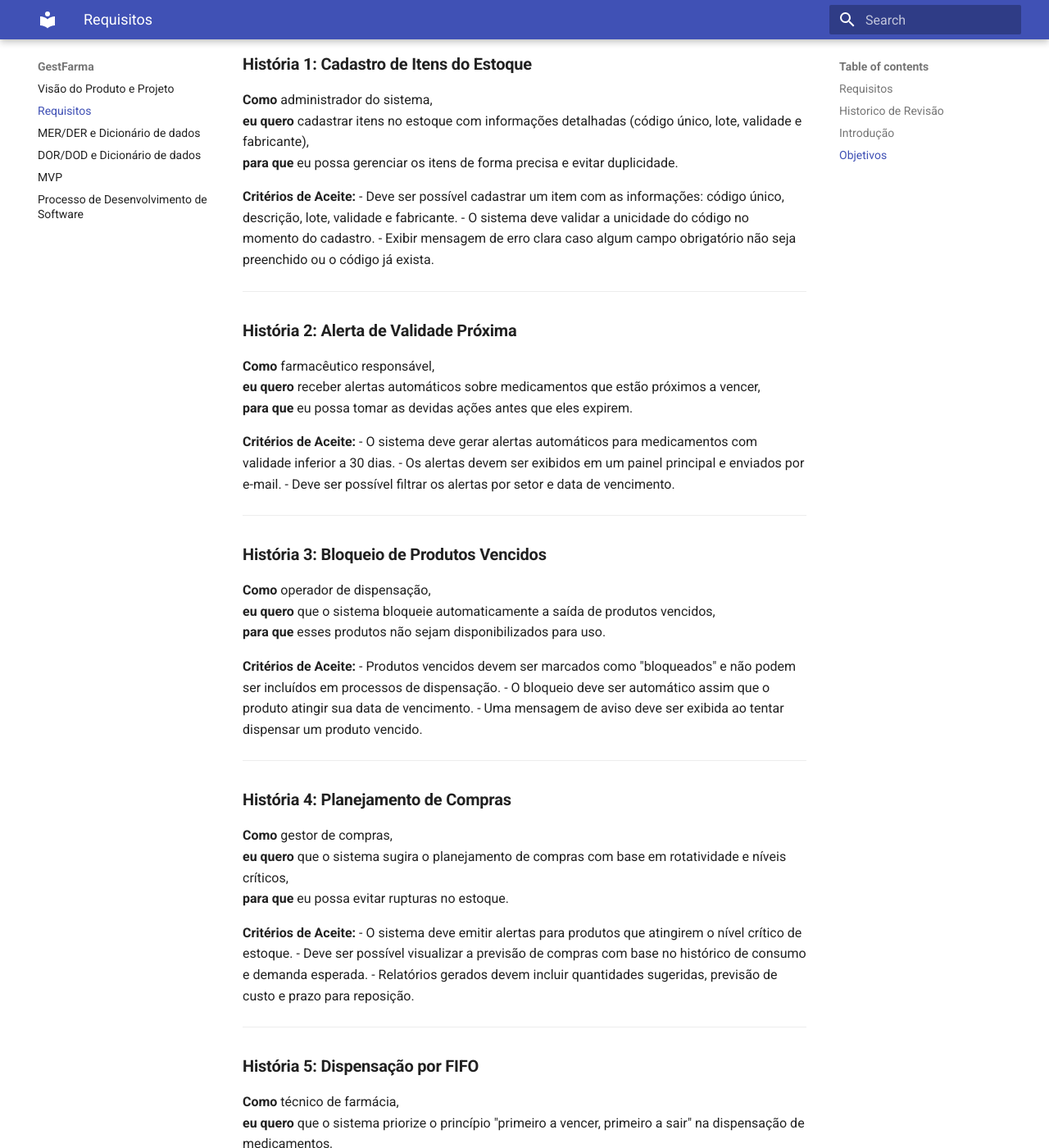
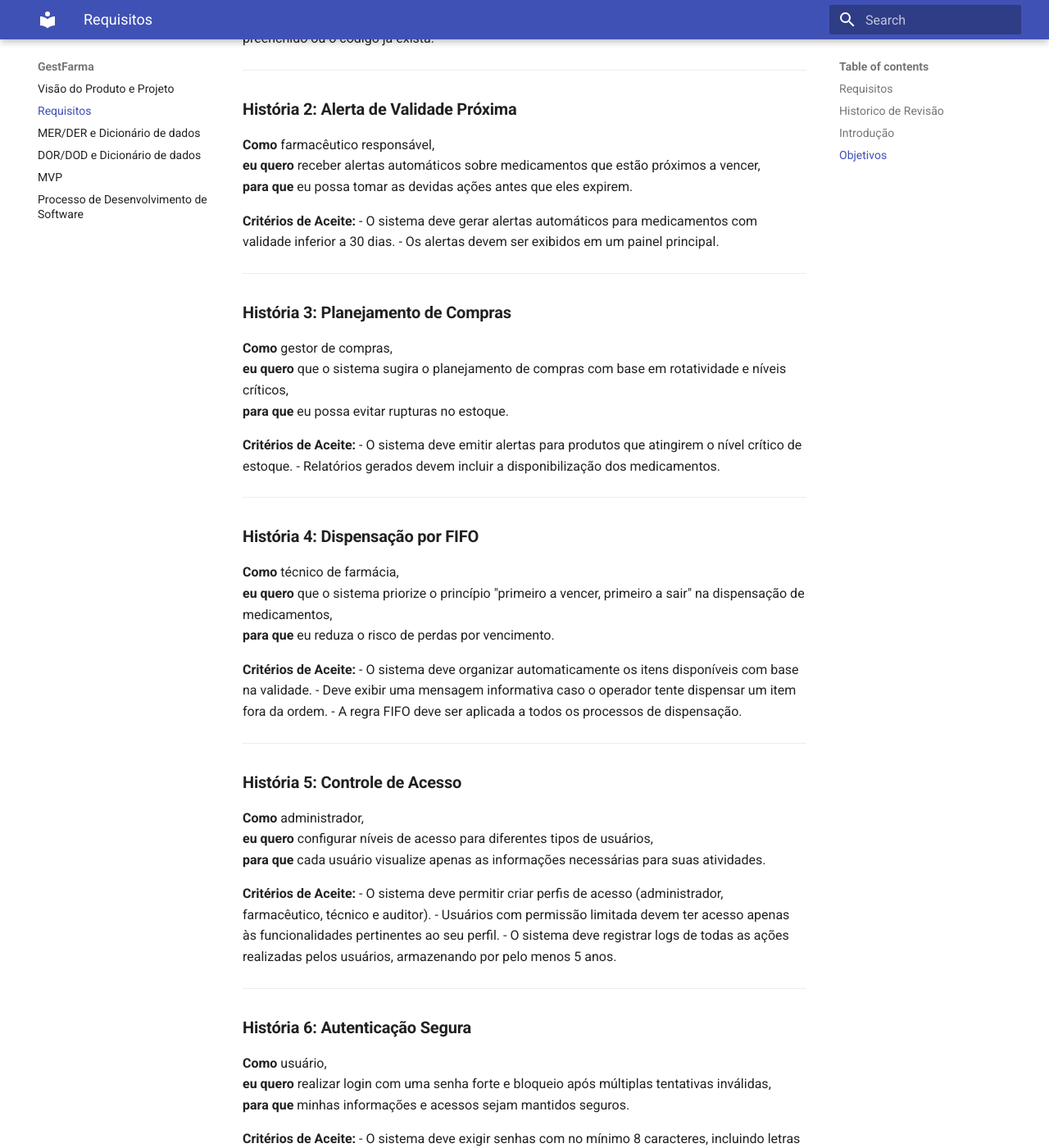
Before and after one commit to FGA-REQ/2024.2-Requisitores, an MkDocs documentation site: the page built from docs/visao-projeto-produto/regrasdenegocio.md, in a window 1280 px wide and 1400 px high, scrolled down 3292 px. Shown: the whole window at 82% size. Built offline with MkDocs 1.6.1 and Material for MkDocs 9.7.7, drawn with Linux system fonts in a browser that asks for light colours; some of the changed text lies outside the part shown.

Commit message:
Update regrasdenegocio.md

```diff
--- a/docs/visao-projeto-produto/regrasdenegocio.md
+++ b/docs/visao-projeto-produto/regrasdenegocio.md
@@ -8,6 +8,7 @@
 |----------------|------------|-------------------------------------------------------------------|------------------------------------------------------------------------------------------------|
 | 11/12/2024     | 1.1        | Declaração de Problema, Posição das regras de negócio do projeto  | Davi Casseb, Fernanda Noronha, Joyce Dionizio, Karolina Barbosa, Vitor Carvalho Pereira, Yago Amin Santos |
 | 26/01/2025     | 2.0        | Declaração dos requisitos conforme o SAFe baseado nas regras de negócio previamente estabelecidas e revisadas com o cliente.  | Fernanda Noronha  |
+| 06/02/2025     | 2.1        | Ajuste da declaração dos requisitos conforme o SAFe baseado nas regras de negócio previamente estabelecidas e revisadas com o cliente.  | Davi Casseb, Fernanda Noronha, Joyce Dionizio, Karolina Barbosa, Vitor Carvalho Pereira, Yago Amin Santos  |
 
 
 ## Introdução
@@ -43,22 +44,13 @@ Descrição: Permitir o registro completo de itens do estoque com informações
 ### **Funcionalidade 2: Alerta de Validade Próxima**
 Descrição: Notificar os responsáveis sobre produtos próximos ao vencimento.
 
-### **Funcionalidade 3: Bloqueio de Produtos Vencidos**
-Descrição: Impedir o uso de produtos vencidos, garantindo a segurança.
-
-### **Funcionalidade 4: Planejamento de Compras Baseado em Dados**
-Descrição: Sugerir compras com base em rotatividade e níveis críticos de estoque.
-
-### **Funcionalidade 5: Dispensação por FIFO**
+### **Funcionalidade 3: Dispensação por FIFO**
 Descrição: Garantir que produtos com validade próxima sejam priorizados na saída.
 
-### **Funcionalidade 6: Inventário e Relatórios de Divergência**
-Descrição: Prover ferramentas para realização de inventários e ajustes no estoque.
-
-### **Funcionalidade 7: Controle de Acesso por Perfil**
+### **Funcionalidade 4: Controle de Acesso por Perfil**
 Descrição: Configurar níveis de acesso diferenciados para cada perfil de usuário.
 
-### **Funcionalidade 8: Autenticação Segura**
+### **Funcionalidade 5: Autenticação Segura**
 Descrição: Garantir a segurança no login com senhas fortes e bloqueios automáticos.
 
 ---
@@ -67,8 +59,7 @@ Descrição: Garantir a segurança no login com senhas fortes e bloqueios autom
 | **Regras de Negócio**                      | **Requisitos Funcionais**                                           | **Requisitos Não Funcionais**                                     |
 |--------------------------------------------|----------------------------------------------------------------------|-------------------------------------------------------------------|
 | Cadastro de itens deve evitar duplicidade. | Cadastro de itens com código único, lote, validade e fabricante.    | Tempo de resposta menor que 3 segundos.                          |
-| Produtos vencidos não podem ser usados.    | Bloqueio automático de produtos vencidos.                          | Sistema escalável para até 10.000 registros simultâneos.         |
-| Alertar sobre produtos próximos ao vencimento. | Geração de alertas automáticos para produtos com validade < 30 dias. | Design responsivo e acessível conforme WCAG 2.1.                 |
+| Alertar sobre produtos próximos ao vencimento. | Geração de alertas automáticos para produtos com validade < 30 dias. | Design responsivo e acessível conforme WCAG 2.1.              |
 | Compras devem ser planejadas.              | Planejamento baseado em rotatividade e níveis críticos de estoque.  | Dados criptografados para segurança.                             |
 | Dispensação deve priorizar o FIFO.         | Organização automática de itens baseando-se na validade.            | Sistema deve operar sem perda de desempenho em alta demanda.     |
 | Controle de acesso deve ser restrito.      | Configuração de perfis de acesso com permissões específicas.        | Logs armazenados por pelo menos 5 anos.                          |
@@ -97,36 +88,22 @@ Descrição: Garantir a segurança no login com senhas fortes e bloqueios autom
 
 **Critérios de Aceite:**
 - O sistema deve gerar alertas automáticos para medicamentos com validade inferior a 30 dias.
-- Os alertas devem ser exibidos em um painel principal e enviados por e-mail.
-- Deve ser possível filtrar os alertas por setor e data de vencimento.
+- Os alertas devem ser exibidos em um painel principal.
 
 ---
 
-### **História 3: Bloqueio de Produtos Vencidos**
-**Como** operador de dispensação,
-**eu quero** que o sistema bloqueie automaticamente a saída de produtos vencidos,
-**para que** esses produtos não sejam disponibilizados para uso.
 
-**Critérios de Aceite:**
-- Produtos vencidos devem ser marcados como "bloqueados" e não podem ser incluídos em processos de dispensação.
-- O bloqueio deve ser automático assim que o produto atingir sua data de vencimento.
-- Uma mensagem de aviso deve ser exibida ao tentar dispensar um produto vencido.
-
----
-
-### **História 4: Planejamento de Compras**
+### **História 3: Planejamento de Compras**
 **Como** gestor de compras,
 **eu quero** que o sistema sugira o planejamento de compras com base em rotatividade e níveis críticos,
 **para que** eu possa evitar rupturas no estoque.
 
 **Critérios de Aceite:**
 - O sistema deve emitir alertas para produtos que atingirem o nível crítico de estoque.
-- Deve ser possível visualizar a previsão de compras com base no histórico de consumo e demanda esperada.
-- Relatórios gerados devem incluir quantidades sugeridas, previsão de custo e prazo para reposição.
-
+- Relatórios gerados devem incluir a disponibilização dos medicamentos.
 ---
 
-### **História 5: Dispensação por FIFO**
+### **História 4: Dispensação por FIFO**
 **Como** técnico de farmácia,
 **eu quero** que o sistema priorize o princípio "primeiro a vencer, primeiro a sair" na dispensação de medicamentos,
 **para que** eu reduza o risco de perdas por vencimento.
@@ -138,19 +115,7 @@ Descrição: Garantir a segurança no login com senhas fortes e bloqueios autom
 
 ---
 
-### **História 6: Inventário de Estoque**
-**Como** auditor,
-**eu quero** realizar inventários periódicos e visualizar relatórios de divergência entre o estoque físico e o registrado,
-**para que** eu possa corrigir possíveis erros no controle do estoque.
-
-**Critérios de Aceite:**
-- Deve ser possível registrar o estoque físico diretamente no sistema.
-- O relatório de divergência deve destacar itens com quantidades diferentes entre o físico e o registrado.
-- Relatórios devem ser gerados em formatos PDF e Excel.
-
----
-
-### **História 7: Controle de Acesso**
+### **História 5: Controle de Acesso**
 **Como** administrador,
 **eu quero** configurar níveis de acesso para diferentes tipos de usuários,
 **para que** cada usuário visualize apenas as informações necessárias para suas atividades.
@@ -162,7 +127,7 @@ Descrição: Garantir a segurança no login com senhas fortes e bloqueios autom
 
 ---
 
-### **História 8: Autenticação Segura**
+### **História 6: Autenticação Segura**
 **Como** usuário,
 **eu quero** realizar login com uma senha forte e bloqueio após múltiplas tentativas inválidas,
 **para que** minhas informações e acessos sejam mantidos seguros.
```
